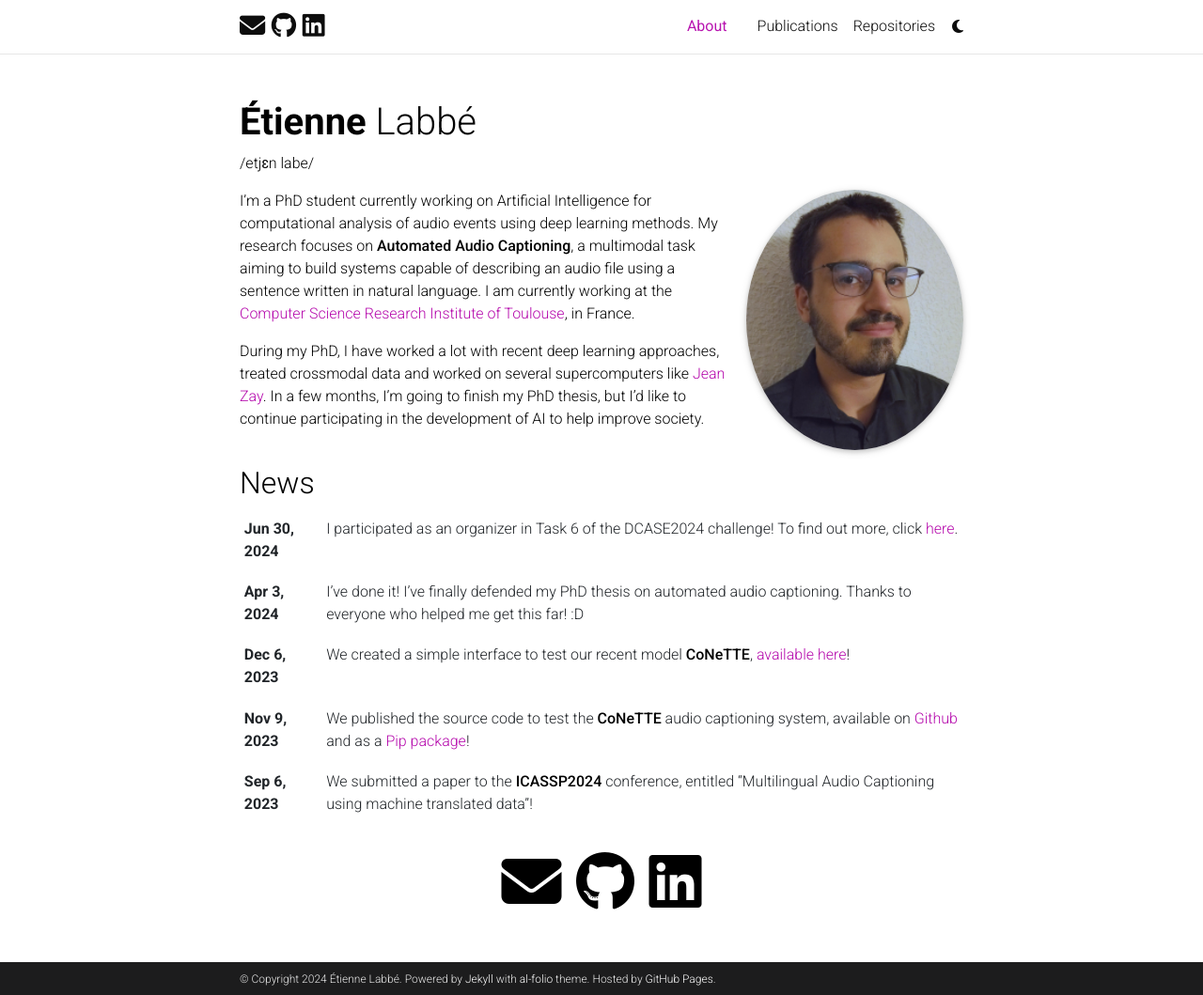
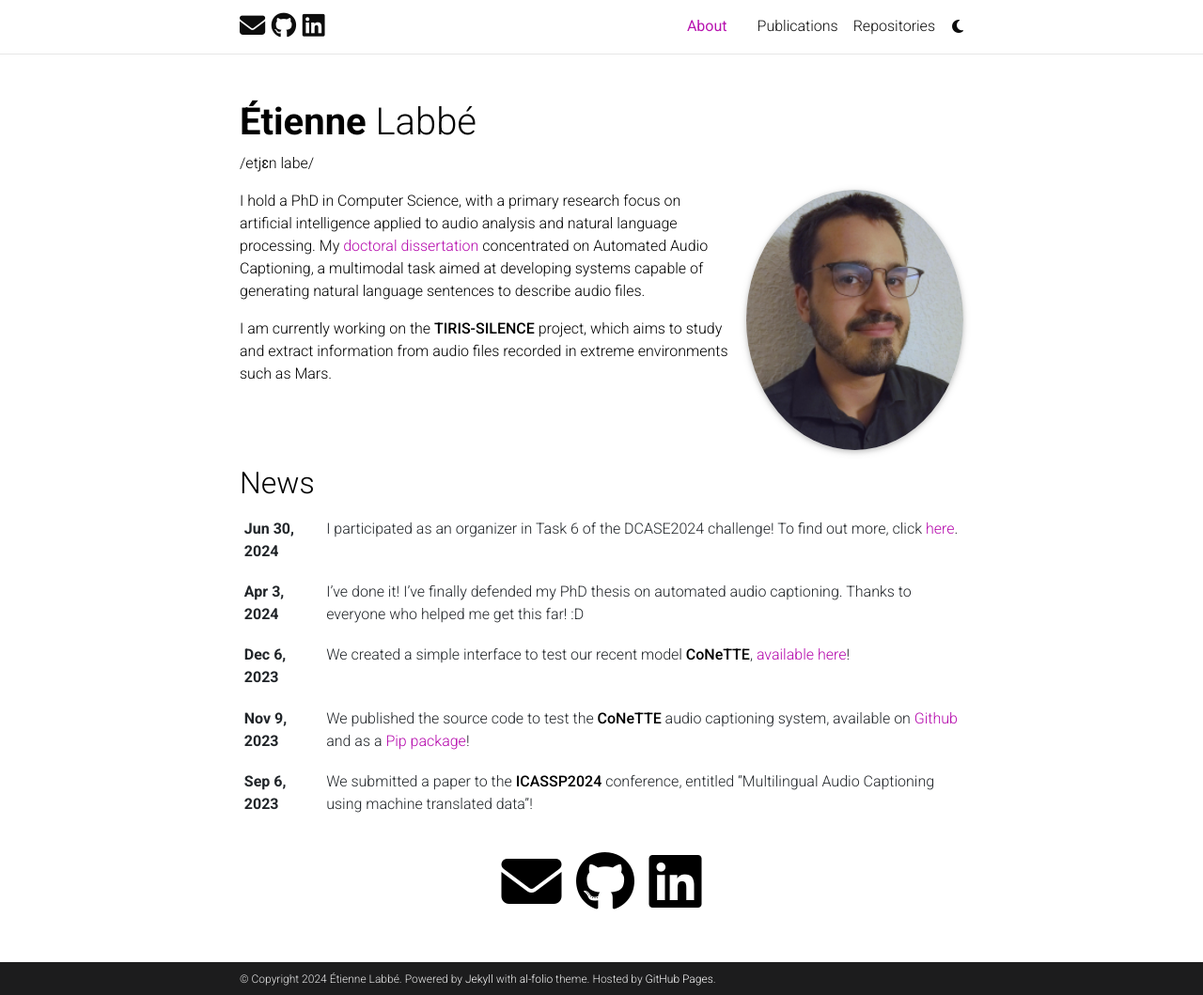
Before and after one commit to Labbeti/labbeti.github.io, a Jekyll site: the page built from _pages/about.md, in a window 1280 px wide and 1059 px high. Shown: the whole window at 94% size. Built offline with Jekyll 4.4.1, drawn with Linux system fonts in a browser that asks for light colours; full-size pictures stand in for the smaller copies a plugin makes; comment, search, counter and statistics services are not loaded; a style sheet for code colours, icons or effects is not loaded.

Commit message:
Mod: Update about desc with TIRIS-SILENCE project and PhD link.

```diff
--- a/_pages/about.md
+++ b/_pages/about.md
@@ -18,9 +18,15 @@ selected_papers: false # includes a list of papers marked as "selected={true}"
 social: true  # includes social icons at the bottom of the page
 ---
 
-I'm a PhD student currently working on Artificial Intelligence for computational analysis of audio events using deep learning methods. My research focuses on **Automated Audio Captioning**, a multimodal task aiming to build systems capable of describing an audio file using a sentence written in natural language. I am currently working at the <a href='https://www.irit.fr/en/home/'>Computer Science Research Institute of Toulouse</a>, in France.
+I hold a PhD in Computer Science, with a primary research focus on artificial intelligence applied to audio analysis and natural language processing. My [doctoral dissertation](http://thesesups.ups-tlse.fr/6084/1/2024TLSES054.pdf) concentrated on Automated Audio Captioning, a multimodal task aimed at developing systems capable of generating natural language sentences to describe audio files.
 
-During my PhD, I have worked a lot with recent deep learning approaches, treated crossmodal data and worked on several supercomputers like [Jean Zay](https://www.cnrs.fr/en/press/jean-zay-frances-most-powerful-supercomputer-research). In a few months, I'm going to finish my PhD thesis, but I'd like to continue participating in the development of AI to help improve society.
+I am currently working on the **TIRIS-SILENCE** project, which aims to study and extract information from audio files recorded in extreme environments such as Mars.
+
+<!-- PhD in computer science, mainly focused on deep learning methods for audio analysis and natural language processing. My thesis was focused on **Automated Audio Captioning**, a multimodal task aiming to build systems able of describing an audio file using a sentence written in natural language. -->
+
+<!-- I'm a PhD student currently working on Artificial Intelligence for computational analysis of audio events using deep learning methods. My research focuses on **Automated Audio Captioning**, a multimodal task aiming to build systems capable of describing an audio file using a sentence written in natural language. I am currently working at the <a href='https://www.irit.fr/en/home/'>Computer Science Research Institute of Toulouse</a>, in France. -->
+
+<!-- During my PhD, I have worked a lot with recent deep learning approaches, treated crossmodal data and worked on several supercomputers like [Jean Zay](https://www.cnrs.fr/en/press/jean-zay-frances-most-powerful-supercomputer-research). In a few months, I'm going to finish my PhD thesis, but I'd like to continue participating in the development of AI to help improve society. -->
 
 <!-- Write your biography here. Tell the world about yourself. Link to your favorite [subreddit](http://reddit.com). You can put a picture in, too. The code is already in, just name your picture `prof_pic.jpg` and put it in the `img/` folder.
 
```
